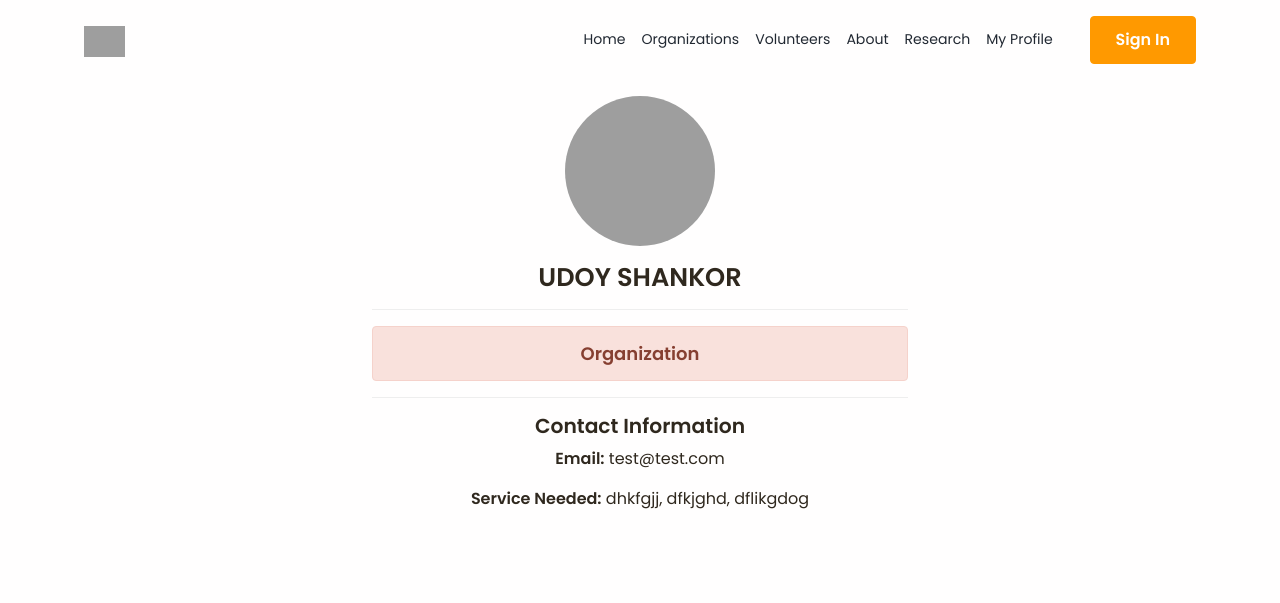
After one commit to KhandakerZoadPial/cyberbro, a Django app: page /view_profile/2 in a window 1280 px wide. The commit adds this page. Shown: the top 603 px of the page. Run offline with Django 5.2, Linux system fonts and the light colour scheme; data comes from the database, SQL or seed files in the repository; both versions use the stored data as it was after the commit; some libraries are stand-ins or nearby versions; some web fonts are replaced; grey boxes are pictures that could not be loaded.

Commit message:
more changes on detail view

```diff
--- a/mainapp/urls.py
+++ b/mainapp/urls.py
@@ -5,5 +5,9 @@ from . import views
 urlpatterns = [
    path('', views.home, name='home'),
    path('research', views.research, name='research'),
-   path('about', views.about, name='about')
+   path('about', views.about, name='about'),
+   path('profile', views.profile, name='profile'),
+   path('all_vol', views.all_vol, name='all_vol'),
+   path('all_org', views.all_org, name='all_org'),
+   path('view_profile/<int:user_id>', views.view_profile, name='view_profile')
 ]
--- a/mainapp/views.py
+++ b/mainapp/views.py
@@ -1,4 +1,6 @@
-from django.shortcuts import render
+from django.shortcuts import render, redirect
+from accounts.models import *
+from django.contrib.auth.models import User
 
 # Create your views here.
 def home(request):
@@ -11,3 +13,56 @@ def research(request):
 
 def about(request):
     return render(request, 'mainapp/about.html')
+
+
+def profile(request):
+    user = request.user
+    if user.is_authenticated:
+        context = {
+
+        }
+        print(Volunteer.objects.all())
+
+        if Volunteer.objects.filter(user=user).count() > 0:
+            vol = Volunteer.objects.filter(user=user)[0]
+            context['user_type'] = 'Volunteer'
+            context['profile'] = vol
+        else:
+            org = Organization.objects.filter(user=user)[0]
+            context['user_type'] = 'Organization'
+            context['profile'] = org
+
+        return render(request, 'mainapp/profile.html', context)
+    else:
+        return redirect('login')
+
+
+def all_vol(request):
+    context = {
+        'vol_set': Volunteer.objects.all()
+    }
+    return render(request, 'mainapp/all_vol.html', context)
+
+
+def all_org(request):
+    context = {
+        'org_set': Organization.objects.all()
+    }
+    return render(request, 'mainapp/all_org.html', context)
+
+
+def view_profile(request, user_id):
+    context = {
+
+    }
+    user = User.objects.get(pk=user_id)
+    if Volunteer.objects.filter(user=user).count() > 0:
+        vol = Volunteer.objects.filter(user=user)[0]
+        context['user_type'] = 'Volunteer'
+        context['profile'] = vol
+    else:
+        org = Organization.objects.filter(user=user)[0]
+        context['user_type'] = 'Organization'
+        context['profile'] = org
+
+    return render(request, 'mainapp/profile.html', context)
--- a/templates/base.html
+++ b/templates/base.html
@@ -33,8 +33,11 @@
               <div class="collapse navbar-collapse border-top border-lg-0 mt-4 mt-lg-0" id="navbarSupportedContent">
                 <ul class="navbar-nav ms-auto">
                   <li class="nav-item"><a class="nav-link" aria-current="page" href="/">Home</a></li>
+                  <li class="nav-item"><a class="nav-link" aria-current="page" href="{% url 'all_org' %}">Organizations</a></li>
+                  <li class="nav-item"><a class="nav-link" aria-current="page" href="{% url 'all_vol' %}">Volunteers</a></li>
                   <li class="nav-item"><a class="nav-link" aria-current="page" href="{% url 'about' %}">About </a></li>
                   <li class="nav-item"><a class="nav-link" aria-current="page" href="{% url 'research' %}">Research </a></li>
+                  <li class="nav-item"><a class="nav-link" aria-current="page" href="{% url 'profile' %}">My Profile </a></li>
                 </ul>
                 {% if user.is_authenticated %}
                 <div class="d-flex ms-lg-4"><a class="btn btn-warning" href="{% url 'user_logout' %}">Logout</a></div>
--- /dev/null
+++ b/templates/mainapp/profile.html
@@ -0,0 +1,64 @@
+{% extends 'base.html' %}
+
+
+{% block title %}
+CyberBro|Profile
+{% endblock title %}
+
+
+{% block main_content %}
+<style>
+
+    .user-profile {
+        max-width: 600px;
+        margin: 0 auto;
+    }
+
+    .profile-picture {
+        width: 150px;
+        height: 150px;
+        border-radius: 50%;
+        object-fit: cover;
+    }
+</style>
+<div class="container user-profile">
+
+    <div class="card ">
+        <div class="card-body">
+            <div class="text-center">
+                <img src="https://th.bing.com/th/id/R.e3c230f8b39f61607f02c8ff3771773f?rik=u0ah1EK%2fkfCRFQ&pid=ImgRaw&r=0" alt="Profile Picture" class="profile-picture">
+
+                {% if profile.organization_name %}
+                <h2 class="mt-3">{{profile.organization_name}}</h2>
+                {% else %}
+                <h2 class="mt-3">{{profile.name}}</h2>
+                {% endif %}
+
+
+
+            </div>
+            <hr>
+            <h5 class="text-center">
+                <div class="alert alert-danger" role="alert">
+                    {{user_type}}
+                  </div>
+            </h5>
+
+            <hr>
+            <div class="text-center">
+
+                <h4>Contact Information</h4>
+                <p><strong>Email:</strong> {{profile.email}}</p>
+                {% if profile.number %}
+                <p><strong>Phone:</strong> {{profile.number}}</p>
+                {% endif %}
+                {% if profile.resume %}
+                <p><strong>Resume:</strong> <a href="{{profile.resume.url}}">Download</a></p>
+                {% else %}
+                <p><strong>Service Needed:</strong> {{profile.service_needed}}</p>
+                {% endif %}
+            </div>
+        </div>
+    </div>
+</div>
+{% endblock main_content %}
```
Also changed, not shown: templates/accounts/org_signup.html (+7 -0 lines), templates/mainapp/all_org.html (added, +34 -0 lines), templates/mainapp/all_vol.html (added, +34 -0 lines), db.sqlite3.
